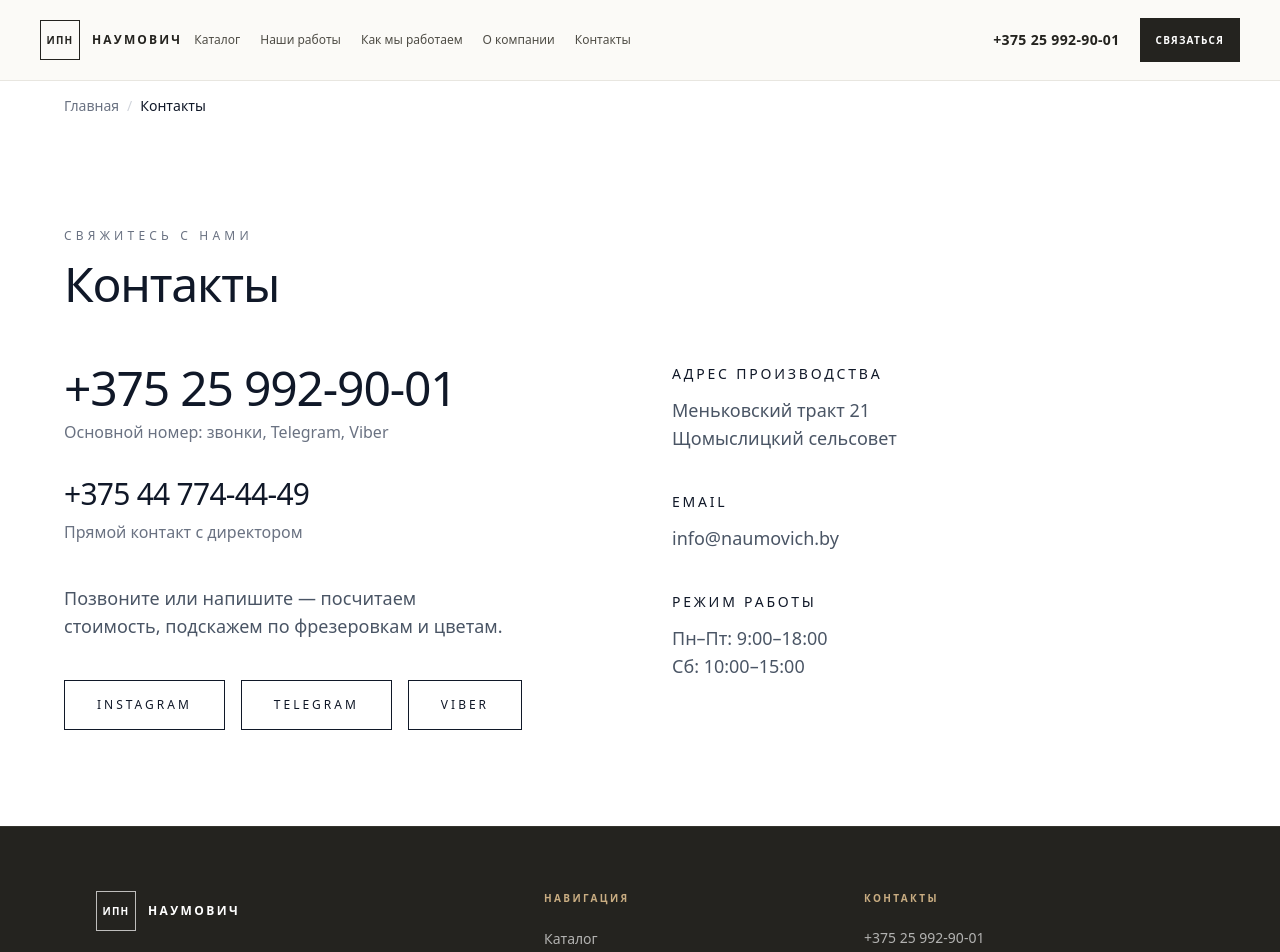
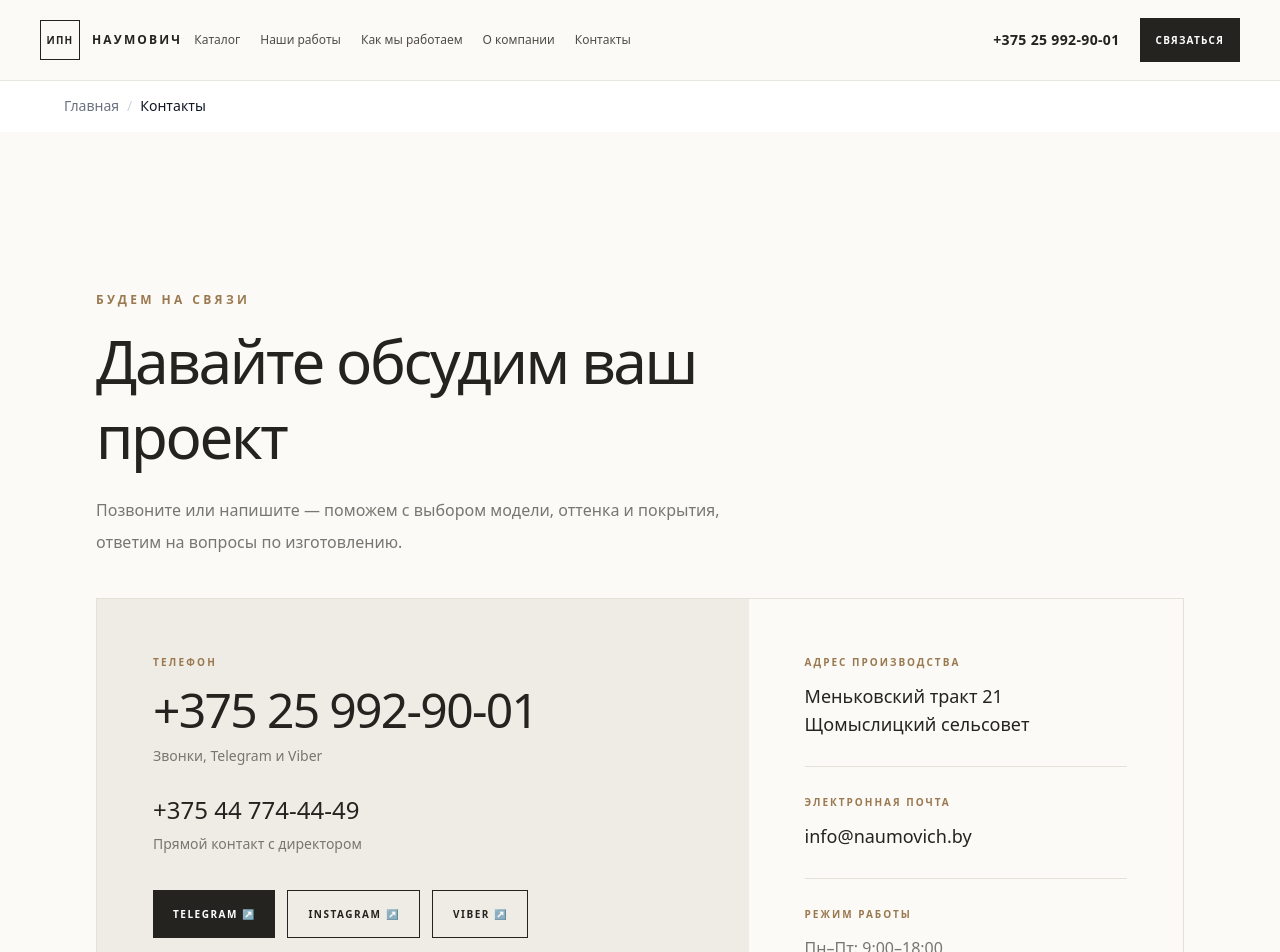
Before and after one commit to IljaBelousow/naumovich-site, a Next.js app: page /contacts in a window 1280 px wide. Shown: the top 952 px of the page. Built offline with nearby package versions, Linux system fonts and the light colour scheme.

Commit message:
Redesign contact page

```diff
--- a/src/app/contacts/page.tsx
+++ b/src/app/contacts/page.tsx
@@ -1,109 +1,52 @@
+import Link from "next/link";
+
 export const metadata = {
   title: "Контакты — ИП Наумович",
-  description:
-    "Контакты производства крашеных фасадов МДФ ИП Наумович: телефон, мессенджеры, Instagram, адрес.",
+  description: "Свяжитесь с производством крашеных фасадов МДФ ИП Наумович: телефон, мессенджеры, Instagram и адрес.",
 };
 
 export default function ContactsPage() {
   return (
-    <main className="w-full bg-white">
-      <div className="w-full px-5 py-16 sm:px-8 sm:py-24 lg:px-12 xl:px-16">
-        <p className="text-xs font-medium uppercase tracking-[0.35em] text-gray-500">
-          Свяжитесь с нами
-        </p>
-        <h1 className="mt-4 text-4xl font-extralight tracking-tight text-gray-900 sm:text-5xl">
-          Контакты
-        </h1>
-
-        <div className="mt-14 grid grid-cols-1 gap-16 lg:grid-cols-2">
-          {/* Телефоны и мессенджеры */}
-          <div>
-            <a
-              href="tel:+375259929001"
-              className="text-3xl font-extralight tracking-tight text-gray-900 transition-colors hover:text-gray-500 sm:text-5xl"
-            >
-              +375 25 992-90-01
-            </a>
-            <p className="mt-2 text-base font-light text-gray-500">
-              Основной номер: звонки, Telegram, Viber
-            </p>
-
-            <a
-              href="tel:+375447744449"
-              className="mt-8 block text-2xl font-extralight tracking-tight text-gray-900 transition-colors hover:text-gray-500 sm:text-3xl"
-            >
-              +375 44 774-44-49
-            </a>
-            <p className="mt-2 text-base font-light text-gray-500">
-              Прямой контакт с директором
-            </p>
-
-            <p className="mt-10 max-w-md text-lg font-light text-gray-600">
-              Позвоните или напишите — посчитаем стоимость, подскажем по
-              фрезеровкам и цветам.
-            </p>
-
-            <div className="mt-10 flex flex-wrap gap-4">
-              <a
-                href="https://www.instagram.com/vintazh100"
-                target="_blank"
-                rel="noopener noreferrer"
-                className="border border-gray-900 px-8 py-4 text-xs font-medium uppercase tracking-[0.25em] text-gray-900 transition-colors duration-300 hover:bg-gray-900 hover:text-white"
-              >
-                Instagram
-              </a>
-              <a
-                href="https://t.me/+375259929001"
-                target="_blank"
-                rel="noopener noreferrer"
-                className="border border-gray-900 px-8 py-4 text-xs font-medium uppercase tracking-[0.25em] text-gray-900 transition-colors duration-300 hover:bg-gray-900 hover:text-white"
-              >
-                Telegram
-              </a>
-              <a
-                href="viber://chat?number=%2B375259929001"
-                className="border border-gray-900 px-8 py-4 text-xs font-medium uppercase tracking-[0.25em] text-gray-900 transition-colors duration-300 hover:bg-gray-900 hover:text-white"
-              >
-                Viber
-              </a>
+    <main className="min-h-screen bg-[#fbfaf7] pt-20 text-[#24231f]">
+      <section className="mx-auto max-w-[1600px] px-5 py-14 sm:px-10 sm:py-20 lg:px-16 xl:px-24">
+        <p className="text-[10px] font-semibold uppercase tracking-[0.28em] text-[#9b7950] sm:text-xs">Будем на связи</p>
+        <h1 className="mt-4 max-w-3xl text-4xl font-light leading-tight tracking-[-0.04em] sm:text-6xl">Давайте обсудим ваш проект</h1>
+        <p className="mt-5 max-w-2xl text-sm leading-7 text-[#77766f] sm:text-base sm:leading-8">Позвоните или напишите — поможем с выбором модели, оттенка и покрытия, ответим на вопросы по изготовлению.</p>
+        <div className="mt-10 grid gap-0 border border-[#e4e1d9] lg:grid-cols-[1.2fr_0.8fr]">
+          <div className="bg-[#eeece5] p-6 sm:p-10 lg:p-14">
+            <p className="text-[10px] font-semibold uppercase tracking-[0.22em] text-[#9b7950]">Телефон</p>
+            <a href="tel:+375259929001" className="mt-4 block break-words text-3xl font-light tracking-[-0.035em] hover:text-[#9b7950] sm:text-5xl">+375 25 992-90-01</a>
+            <p className="mt-3 text-sm text-[#77766f]">Звонки, Telegram и Viber</p>
+            <a href="tel:+375447744449" className="mt-7 block text-xl font-light hover:text-[#9b7950] sm:text-2xl">+375 44 774-44-49</a>
+            <p className="mt-2 text-sm text-[#77766f]">Прямой контакт с директором</p>
+            <div className="mt-9 flex flex-wrap gap-3">
+              <a href="https://t.me/+375259929001" target="_blank" rel="noopener noreferrer" className="inline-flex min-h-12 items-center justify-center bg-[#24231f] px-5 text-[10px] font-semibold uppercase tracking-[0.15em] text-white hover:bg-[#9b7950]">Telegram ↗</a>
+              <a href="https://www.instagram.com/vintazh100" target="_blank" rel="noopener noreferrer" className="inline-flex min-h-12 items-center justify-center border border-[#24231f] px-5 text-[10px] font-semibold uppercase tracking-[0.15em] hover:bg-[#24231f] hover:text-white">Instagram ↗</a>
+              <a href="viber://chat?number=%2B375259929001" className="inline-flex min-h-12 items-center justify-center border border-[#24231f] px-5 text-[10px] font-semibold uppercase tracking-[0.15em] hover:bg-[#24231f] hover:text-white">Viber ↗</a>
             </div>
           </div>
-
-          {/* Реквизиты */}
-          <div className="space-y-10">
-            <div>
-              <p className="text-sm font-medium uppercase tracking-[0.2em] text-gray-900">
-                Адрес производства
-              </p>
-              <p className="mt-3 text-lg font-light text-gray-600">
-                Меньковский тракт 21<br />
-                Щомыслицкий сельсовет
-              </p>
+          <div className="p-6 sm:p-10 lg:p-14">
+            <div className="border-b border-[#e4e1d9] pb-7">
+              <p className="text-[10px] font-semibold uppercase tracking-[0.2em] text-[#9b7950]">Адрес производства</p>
+              <p className="mt-3 text-lg leading-7">Меньковский тракт 21<br />Щомыслицкий сельсовет</p>
             </div>
-            <div>
-              <p className="text-sm font-medium uppercase tracking-[0.2em] text-gray-900">
-                Email
-              </p>
-              <a
-                href="mailto:info@naumovich.by"
-                className="mt-3 block text-lg font-light text-gray-600 transition-colors hover:text-gray-900"
-              >
-                info@naumovich.by
-              </a>
+            <div className="border-b border-[#e4e1d9] py-7">
+              <p className="text-[10px] font-semibold uppercase tracking-[0.2em] text-[#9b7950]">Электронная почта</p>
+              <a href="mailto:info@naumovich.by" className="mt-3 inline-block text-lg hover:text-[#9b7950]">info@naumovich.by</a>
             </div>
-            <div>
-              <p className="text-sm font-medium uppercase tracking-[0.2em] text-gray-900">
-                Режим работы
-              </p>
-              <p className="mt-3 text-lg font-light text-gray-600">
-                Пн–Пт: 9:00–18:00
-                <br />
-                Сб: 10:00–15:00
-              </p>
+            <div className="pt-7">
+              <p className="text-[10px] font-semibold uppercase tracking-[0.2em] text-[#9b7950]">Режим работы</p>
+              <p className="mt-3 text-base leading-7 text-[#77766f]">Пн–Пт: 9:00–18:00<br />Сб: 10:00–15:00</p>
             </div>
           </div>
         </div>
-      </div>
+      </section>
+      <section className="border-t border-[#e4e1d9] bg-white">
+        <div className="mx-auto flex max-w-[1600px] flex-col gap-4 px-5 py-8 sm:px-10 lg:flex-row lg:items-center lg:justify-between lg:px-16 xl:px-24">
+          <p className="text-sm text-[#77766f]">Удобнее написать? Выберите привычный способ связи.</p>
+          <Link href="/catalog" className="text-xs font-semibold uppercase tracking-[0.15em] hover:text-[#9b7950]">Вернуться в каталог <span className="ml-2">→</span></Link>
+        </div>
+      </section>
     </main>
   );
 }
```
